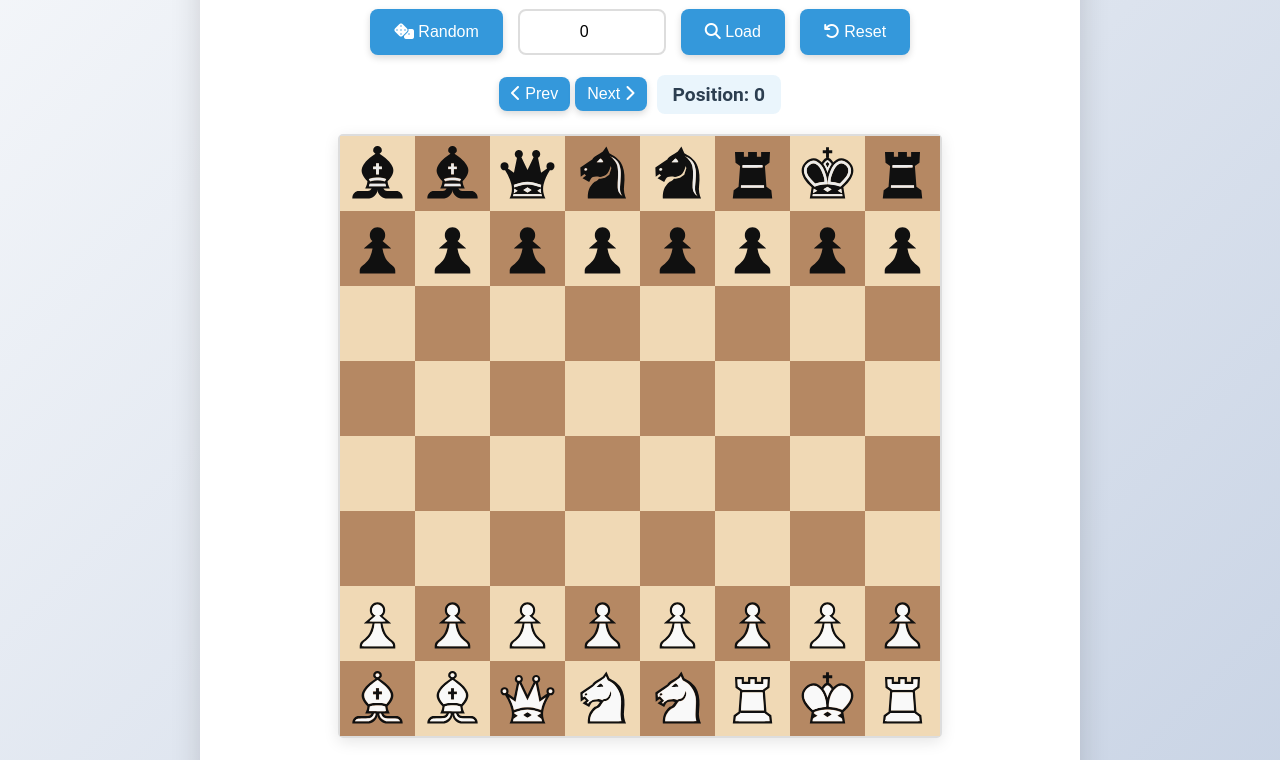
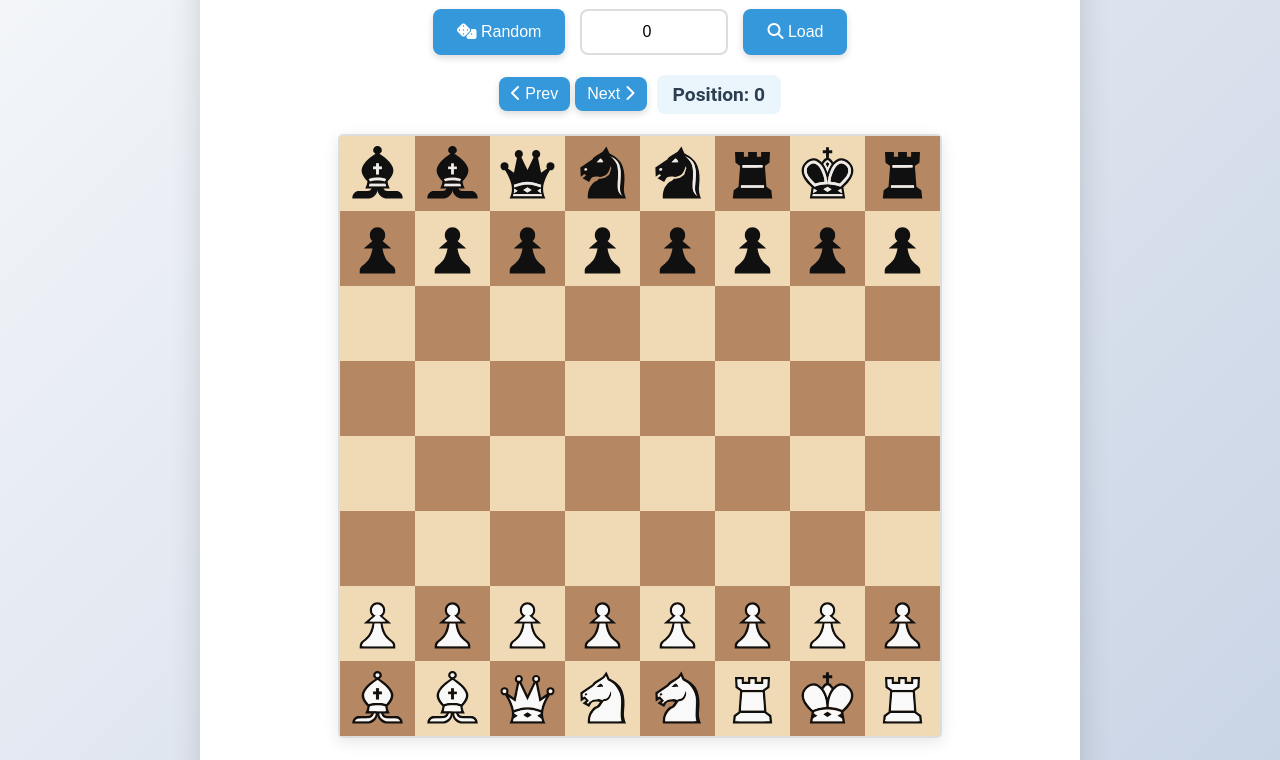
Before and after one commit to Farley-GPT/Chess960-Generator, a plain HTML site: page index.html in a window 1280 px wide. Shown: the part 120-880 px from the top of the page. Drawn offline with Linux system fonts and the light colour scheme.

Commit message:
Update index.html

```diff
--- a/index.html
+++ b/index.html
@@ -582,7 +582,6 @@
             <button onclick="generateRandom(); playSound('positionSound')"><i class="fas fa-dice"></i> Random</button>
             <input type="number" id="positionInput" min="0" max="959" placeholder="0-959" aria-label="Chess960 Position Number">
             <button onclick="setPosition(); playSound('positionSound')"><i class="fas fa-search"></i> Load</button>
-            <button onclick="resetBoard(); playSound('positionSound')"><i class="fas fa-undo"></i> Reset</button>
         </div>
         <div class="position-controls">
             <div class="position-nav-buttons">
```
